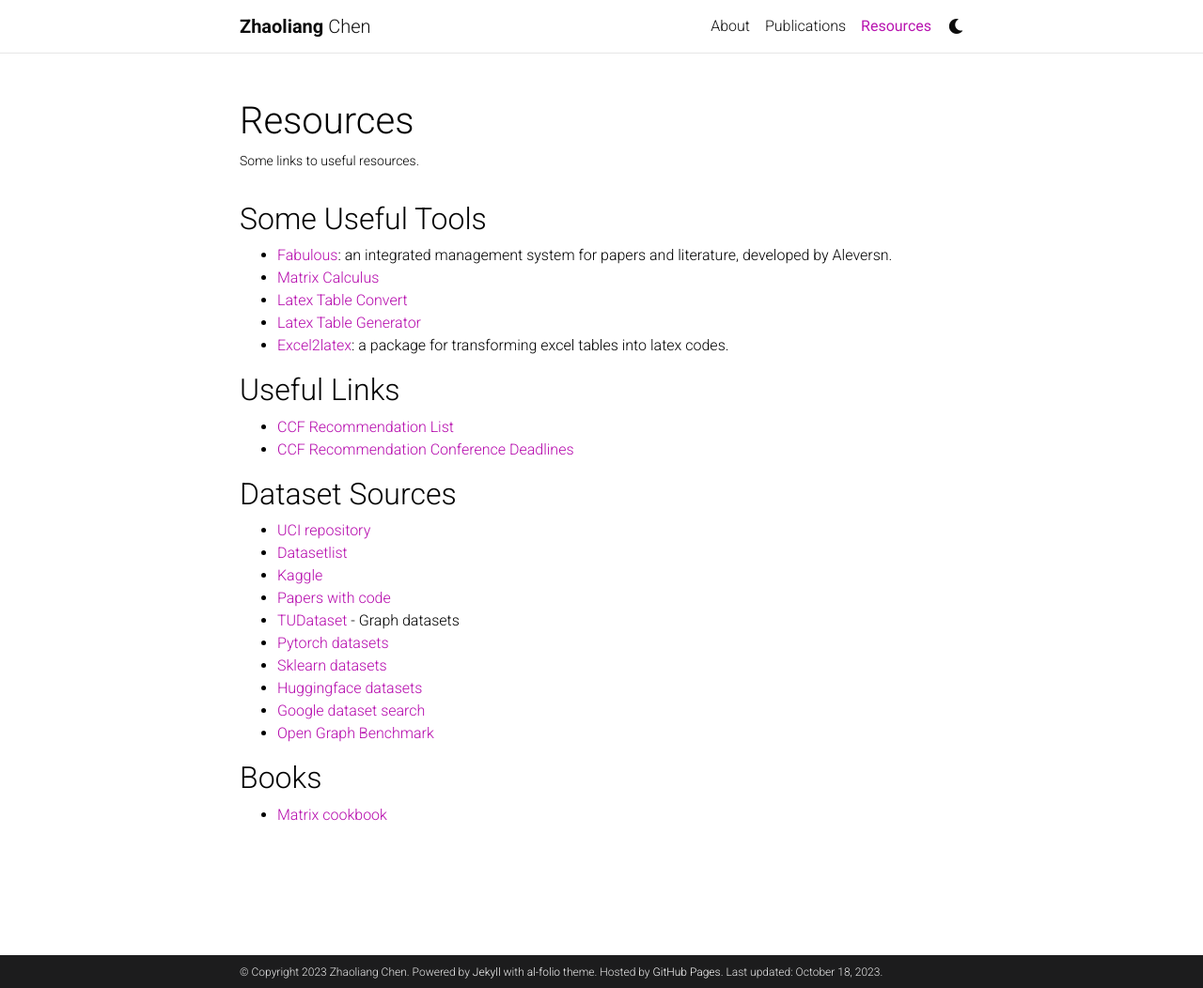
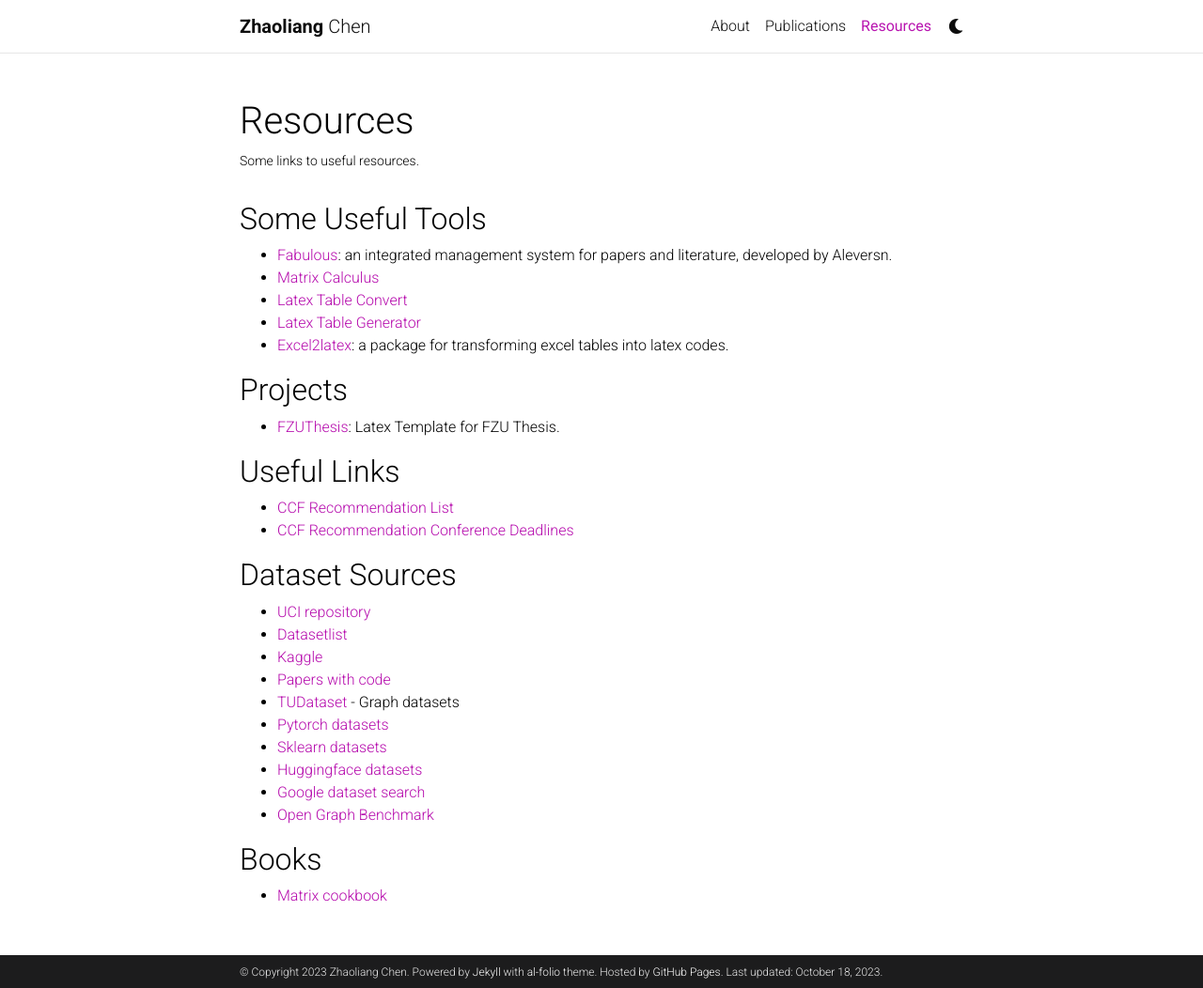
Before and after one commit to huangsuj/huangsuj.github.io, a Jekyll site: the page built from _pages/resources.md, in a window 1280 px wide and 1052 px high. Shown: the whole window at 94% size. Built offline with Jekyll 4.4.1, drawn with Linux system fonts in a browser that asks for light colours; comment, search, counter and statistics services are not loaded; a style sheet for code colours, icons or effects is not loaded.

Commit message:
Update resources.md

```diff
--- a/_pages/resources.md
+++ b/_pages/resources.md
@@ -13,6 +13,10 @@ nav_order: 2
 - [Latex Table Convert](https://tableconvert.com/)
 - [Latex Table Generator](https://www.tablesgenerator.com/)
 - [Excel2latex](https://ctan.org/pkg/excel2latex?lang=en): a package for transforming excel tables into latex codes.
+
+## Projects
+- [FZUThesis](https://github.com/chenzl23/FZUThesis): Latex Template for FZU Thesis.
+
 
 ## Useful Links
 - [CCF Recommendation List](https://ccf.atom.im/)
```
